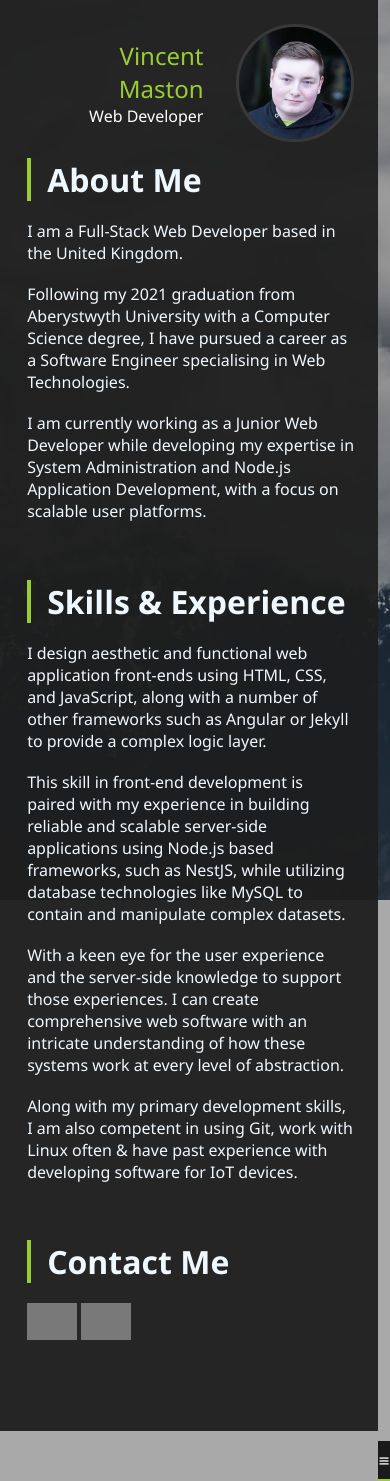
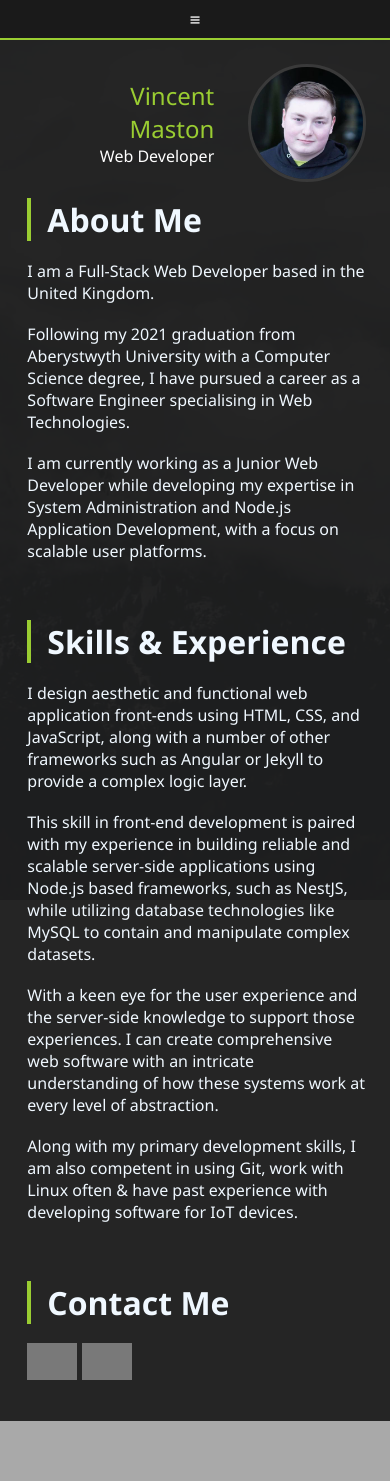
Before and after one commit to VMaston/vmaston.github.io, a Jekyll site: the page built from index.md, in a window 390 px wide. Built offline with Jekyll 4.4.1, drawn with Linux system fonts in a browser that asks for light colours; after the commit the page ends 1421 px from its top, so only the background shows below that; grey boxes are pictures that could not be loaded.

Commit message:
mobile header fix

```diff
--- a/assets/css/styles.css
+++ b/assets/css/styles.css
@@ -185,12 +185,13 @@ button {
     height: 100%;
 
     display: grid;
-    grid-template-columns: auto;
-    grid-template-rows: 100%;
+    grid-template-rows: auto 1fr;
     column-gap: 0;
-    row-gap: 5px;
+    row-gap: 0px;
 
-    grid-template-areas: 'description';
+    grid-template-areas:
+      'header'
+      'description';
   }
 }
 
```
